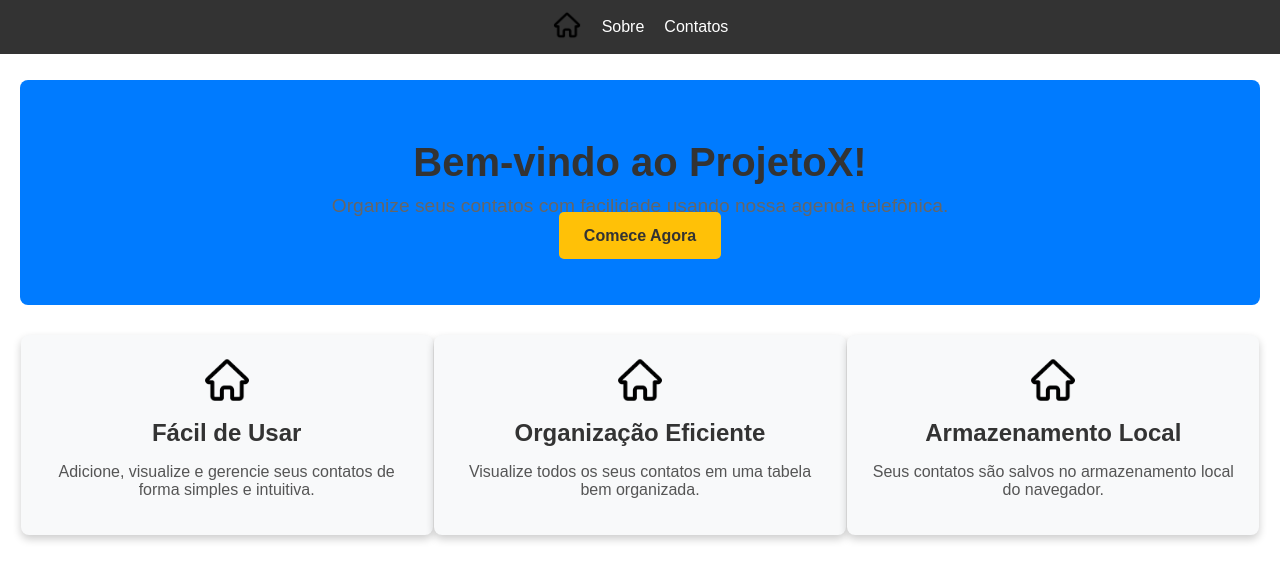
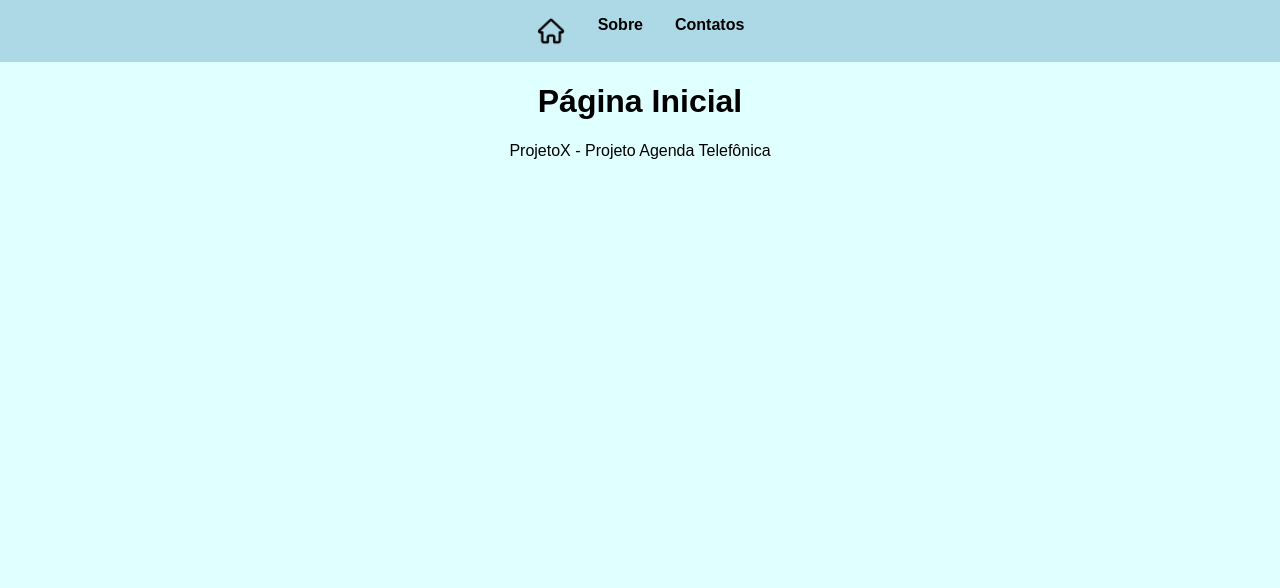
Before and after one commit to eniocharles/forms_simple, a plain HTML site: page index.html in a window 1280 px wide. Drawn offline with Linux system fonts and the light colour scheme.

Commit message:
editing design and delete function on tabel

```diff
--- a/index.html
+++ b/index.html
@@ -6,52 +6,19 @@
     <meta name="viewport" content="width=device-width, initial-scale=1.0">
     <title>Home</title>
     <link rel="stylesheet" href="styles/main.css">
-    <link rel="stylesheet" href="styles/navbar.css">
 </head>
 
 <body>
     <!-- Include Navbar -->
     <div id="navbar"></div>
-
     <script>
         fetch('navbar.html')
             .then(response => response.text())
             .then(data => document.getElementById('navbar').innerHTML = data);
     </script>
 
-    <main>
-        <section id="hero">
-            <div class="hero-content">
-                <h1>Bem-vindo ao ProjetoX!</h1>
-                <p>Organize seus contatos com facilidade usando nossa agenda telefônica.</p>
-                <a href="contatos.html" class="btn-primary">Comece Agora</a>
-            </div>
-        </section>
-
-        <section id="features">
-            <div class="feature">
-                <div class="feature-icon">
-                    <img src="img/botao-de-inicio.png" alt="Feature 1">
-                </div>
-                <h2>Fácil de Usar</h2>
-                <p>Adicione, visualize e gerencie seus contatos de forma simples e intuitiva.</p>
-            </div>
-            <div class="feature">
-                <div class="feature-icon">
-                    <img src="img/botao-de-inicio.png" alt="Feature 2">
-                </div>
-                <h2>Organização Eficiente</h2>
-                <p>Visualize todos os seus contatos em uma tabela bem organizada.</p>
-            </div>
-            <div class="feature">
-                <div class="feature-icon">
-                    <img src="img/botao-de-inicio.png" alt="Feature 3">
-                </div>
-                <h2>Armazenamento Local</h2>
-                <p>Seus contatos são salvos no armazenamento local do navegador.</p>
-            </div>
-        </section>
-    </main>
+    <h1>Página Inicial</h1>
+    <p>ProjetoX - Projeto Agenda Telefônica</p>
 </body>
 
 </html>
--- a/styles/main.css
+++ b/styles/main.css
@@ -1,84 +1,122 @@
-/* Main styles for all pages */
+/* Cores da paleta */
+:root {
+    --primary-color: #ADD8E6;
+    --dark-color: #00008B;
+    --light-color: #E0FFFF;
+    --text-color: #000000;
+}
+
+/* Estilos Globais */
 body {
     font-family: Arial, sans-serif;
+    background-color: var(--light-color);
+    color: var(--text-color);
     margin: 0;
     padding: 0;
 }
 
-main {
-    padding: 20px;
-    margin-top: 60px; /* Adiciona um espaço para o navbar fixo */
+h1, p {
+    text-align: center;
 }
 
-h1, h2 {
-    color: #333;
+/* Navbar */
+nav {
+    background-color: var(--primary-color);
+    padding: 1rem;
 }
 
-p {
-    color: #666;
+nav ul {
+    list-style-type: none;
+    padding: 0;
+    margin: 0;
+    display: flex;
+    justify-content: center;
 }
 
-/* Hero Section */
-#hero {
-    background: #007bff; /* Azul Bootstrap */
-    color: #fff;
-    padding: 60px 20px;
-    text-align: center;
-    border-radius: 8px;
+nav ul li {
+    margin: 0 1rem;
 }
 
-#hero .hero-content h1 {
-    font-size: 2.5em;
-    margin: 0;
-}
-
-#hero .hero-content p {
-    font-size: 1.2em;
-    margin: 10px 0;
-}
-
-#hero .btn-primary {
-    background: #ffc107; /* Amarelo Bootstrap */
-    color: #333;
-    padding: 15px 25px;
-    border-radius: 5px;
+nav ul li a {
     text-decoration: none;
+    color: var(--text-color);
     font-weight: bold;
 }
 
-#hero .btn-primary:hover {
-    background: #e0a800;
+nav ul li a img {
+    width: 30px;
+    height: 30px;
+    vertical-align: middle;
 }
 
-/* Features Section */
-#features {
+/* Formulário */
+form {
     display: flex;
-    justify-content: space-around;
-    flex-wrap: wrap;
-    margin: 20px 0;
+    flex-direction: column;
+    align-items: center;
+    margin-top: 2rem;
 }
 
-.feature {
-    background: #f8f9fa; /* Cinza claro Bootstrap */
-    padding: 20px;
-    border-radius: 8px;
-    text-align: center;
-    width: 30%;
-    box-shadow: 0 4px 8px rgba(0, 0, 0, 0.2);
-    margin: 10px 0;
+form label {
+    margin-top: 1rem;
 }
 
-.feature-icon img {
-    width: 50px;
-    height: 50px;
+form input, form textarea {
+    padding: 0.5rem;
+    margin-top: 0.5rem;
+    border: 1px solid var(--dark-color);
+    border-radius: 4px;
+    width: 80%;
+    max-width: 400px;
 }
 
-.feature h2 {
-    color: #333;
-    font-size: 1.5em;
-    margin: 10px 0;
+form button {
+    margin-top: 1rem;
+    padding: 0.5rem 1rem;
+    background-color: var(--primary-color);
+    border: none;
+    border-radius: 4px;
+    cursor: pointer;
 }
 
-.feature p {
-    color: #555;
+form button:hover {
+    background-color: var(--dark-color);
+    color: var(--light-color);
 }
+
+/* Tabela */
+table {
+    width: 80%;
+    margin: 2rem auto;
+    border-collapse: collapse;
+}
+
+table, th, td {
+    border: 1px solid var(--dark-color);
+}
+
+th, td {
+    padding: 0.5rem;
+    text-align: left;
+}
+
+th {
+    background-color: var(--primary-color);
+}
+
+td {
+    background-color: var(--light-color);
+}
+
+td .delete-btn {
+    background-color: red;
+    color: white;
+    border: none;
+    border-radius: 4px;
+    padding: 0.25rem 0.5rem;
+    cursor: pointer;
+}
+
+td .delete-btn:hover {
+    background-color: darkred;
+}
```
Also changed, not shown: about.html (+2 -6 lines), contatos.html (+5 -18 lines), scripts/contatos.js (+18 -4 lines), scripts/main.js (+51 -1 lines), img/trash.png (added).
